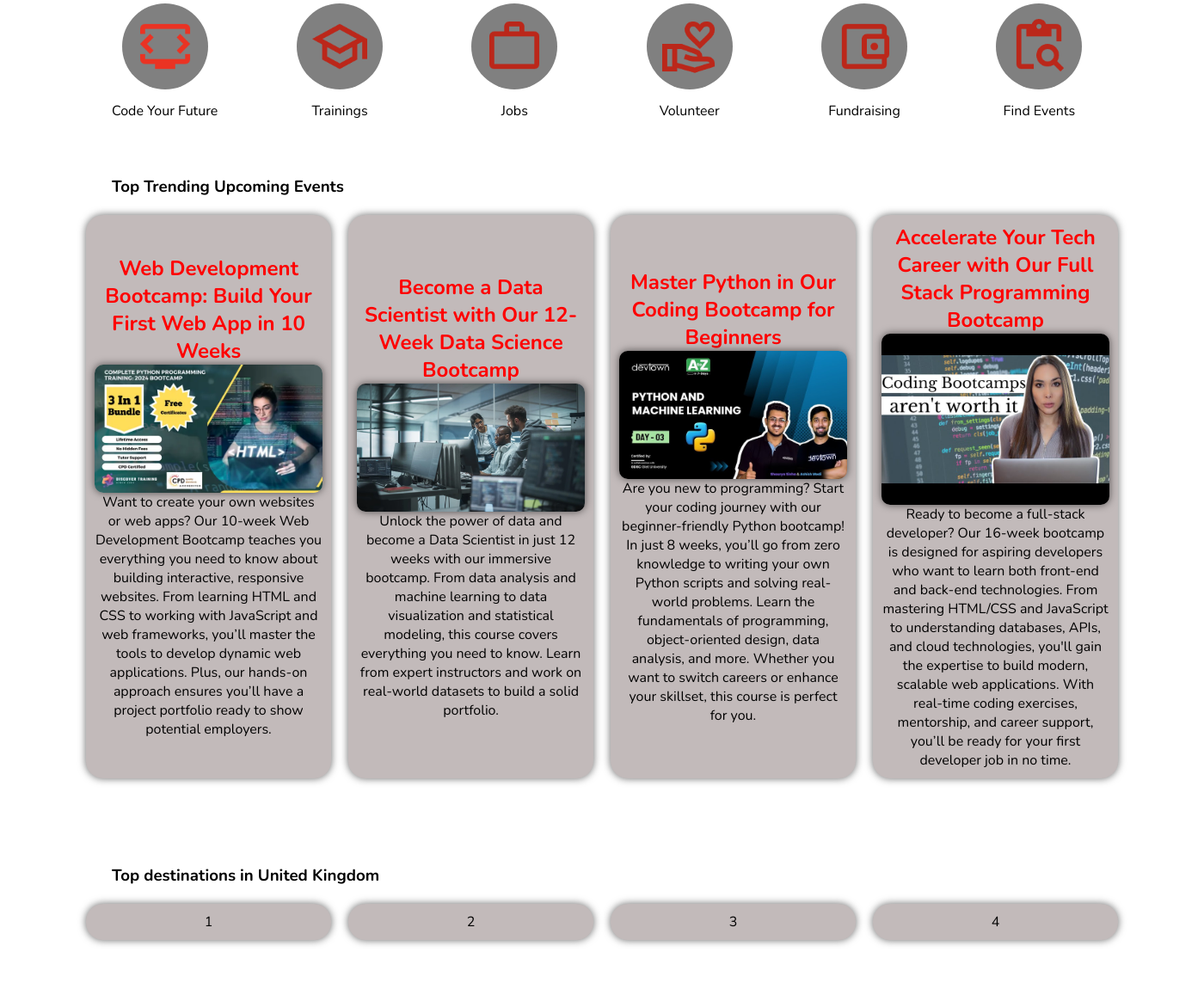
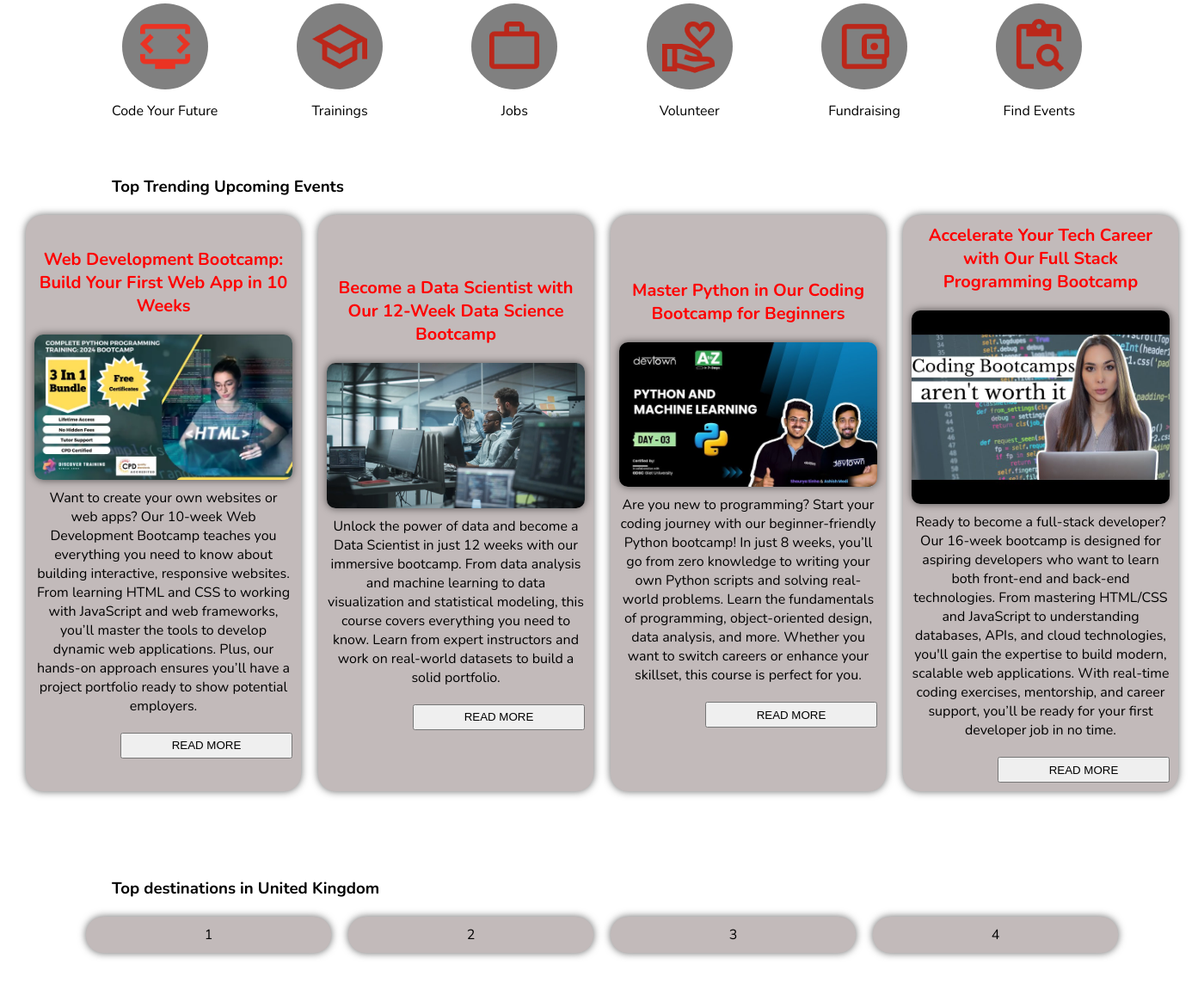
Before and after one commit to Ekuwamm/event-invite, a Django app: page / in a window 1400 px wide. Shown: the part 645-1795 px from the top of the page at 86% size. Run offline with Django 5.2, Linux system fonts and the light colour scheme.

Commit message:
fifth commit

```diff
--- a/events/forms.py
+++ b/events/forms.py
@@ -4,4 +4,4 @@ from .import models
 class CreateEvent(forms.ModelForm):
     class Meta:
         model = models.myevent
-        fields = ['title','body1','body1','body2','body3','body4','slug','banner']
+        fields = ['title','body1','body1','body2','slug','banner']
--- a/static/css/style.css
+++ b/static/css/style.css
@@ -227,7 +227,7 @@ body{
 
 }
 
-/* STYLING TOP EVENTS STARTS HERE */
+/* STYLING TOP TRENDING  EVENTS STARTS HERE */
 
 .topevents{
 
@@ -258,6 +258,7 @@ body{
     text-align: center;
     color: black;
     padding: 10px;
+
     box-shadow: 0px 0px 10px rgba(0, 0, 0, 0.6);
 }
 .topevents1 img{
@@ -267,12 +268,41 @@ body{
 }
 
 .topevents1 h2{
+    margin-bottom: 20px;
     color: red;
+    font-size: 20px;
 
+}
+
+.topevents1 p{
+    margin-top: 10px;
 }
 
 .topevents1:hover{
     background-color: darkgray;
+}
+
+.topevents1 button{
+    margin-left: 100px;
+    margin-top: 20px;
+    height: 30px;
+    width: 200px;
+}
+
+.topevents1 button a{
+    text-decoration: none;
+    display: block;
+    color: black;
+}
+
+.topevents1 button:hover{
+    background-color: chocolate;
+    color: whitesmoke;
+}
+
+.topevents1 button a:hover{
+    background-color: chocolate;
+    color: whitesmoke;
 }
 
 /* STYLING FOOTERS STARTS HERE */
@@ -566,6 +596,29 @@ body{
 }
 
 .newevent input{
-    width: 300px;
+    width: 600px;
+    height: 40px;
+    padding: 10px;
+    font-size: 20px;
+}
+
+
+.newevent button{
+    width: 250px;
     height: 30px;
+    font-size: 20px;
+    background-color: gainsboro;
+    border-radius: 5px;
 }
+
+.newevent button:hover{
+    background-color: rgb(255, 30, 0);
+    color: white;
+}
+
+.newevent textarea{
+    font-family: "Nunito", serif;
+    padding: 10px;
+    width: 900px;
+    height: 200px;
+}
--- a/templates/home.html
+++ b/templates/home.html
@@ -67,21 +67,25 @@
             <h2>Web Development Bootcamp: Build Your First Web App in 10 Weeks</h2>
             <img src="{% static "images/webi.webp" %}" alt="" srcset="">
             <p>Want to create your own websites or web apps? Our 10-week Web Development Bootcamp teaches you everything you need to know about building interactive, responsive websites. From learning HTML and CSS to working with JavaScript and web frameworks, you’ll master the tools to develop dynamic web applications. Plus, our hands-on approach ensures you’ll have a project portfolio ready to show potential employers.</p>
+            <button type="submit"><a href="{% url "events:upcoming" %}">READ MORE</a></button>
         </div>
         <div class="topevents1">
             <h2>Become a Data Scientist with Our 12-Week Data Science Bootcamp</h2>
             <img src="{% static "images/web3.jpg" %}" alt="" srcset="">
             <p>Unlock the power of data and become a Data Scientist in just 12 weeks with our immersive bootcamp. From data analysis and machine learning to data visualization and statistical modeling, this course covers everything you need to know. Learn from expert instructors and work on real-world datasets to build a solid portfolio.</p>
+            <button type="submit"><a href="{% url "events:upcoming" %}">READ MORE</a></button>
         </div>
         <div class="topevents1">
             <h2>Master Python in Our Coding Bootcamp for Beginners</h2>
             <img src="{% static "images/web5.jpg" %}" alt="" srcset="">
             <p>Are you new to programming? Start your coding journey with our beginner-friendly Python bootcamp! In just 8 weeks, you’ll go from zero knowledge to writing your own Python scripts and solving real-world problems. Learn the fundamentals of programming, object-oriented design, data analysis, and more. Whether you want to switch careers or enhance your skillset, this course is perfect for you.</p>
+            <button type="submit"><a href="{% url "events:upcoming" %}">READ MORE</a></button>
         </div>
         <div class="topevents1">
             <h2>Accelerate Your Tech Career with Our Full Stack Programming Bootcamp</h2>
             <img src="{% static "images/web4.jpg" %}" alt="" srcset="">
             <p>Ready to become a full-stack developer? Our 16-week bootcamp is designed for aspiring developers who want to learn both front-end and back-end technologies. From mastering HTML/CSS and JavaScript to understanding databases, APIs, and cloud technologies, you'll gain the expertise to build modern, scalable web applications. With real-time coding exercises, mentorship, and career support, you’ll be ready for your first developer job in no time.</p>
+            <button type="submit"><a href="{% url "events:upcoming" %}">READ MORE</a></button>
         </div>
 
 
```
Also changed, not shown: db.sqlite3, media/coding_languages.webp (added), media/sddefault_QuHYK6Y.jpg (added).
